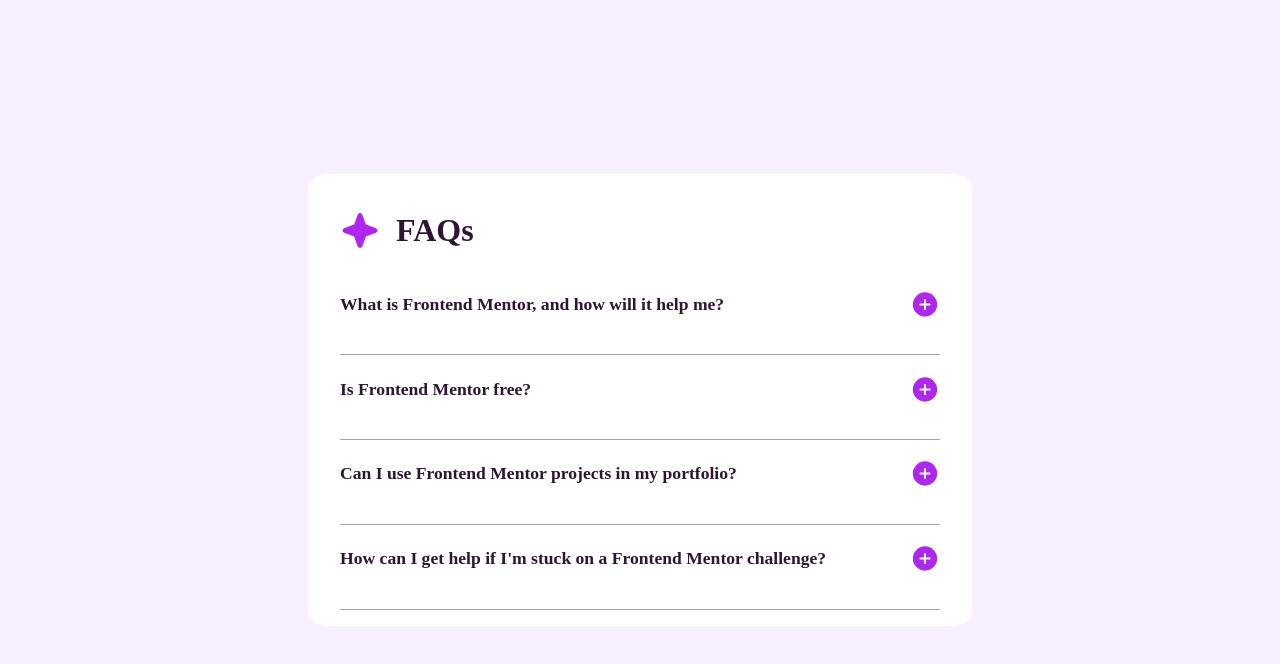
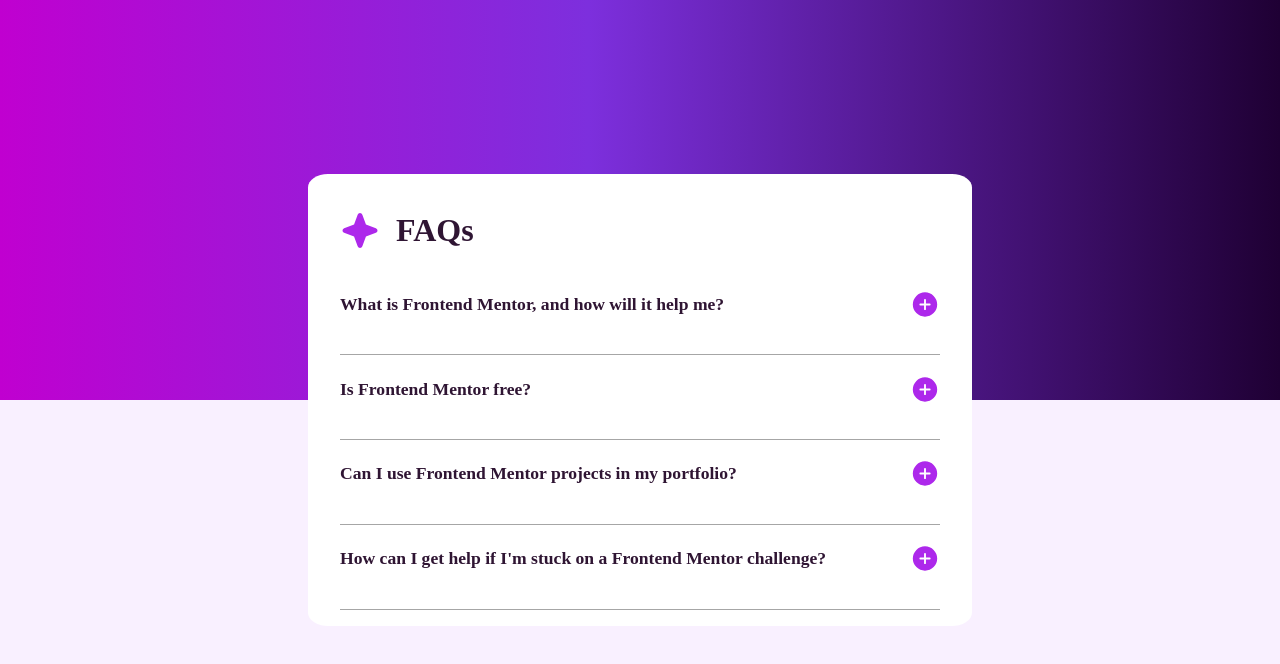
Before and after one commit to mawrs/FAQs, a plain HTML site: page index.html in a window 1280 px wide. Drawn offline with Linux system fonts and the light colour scheme.

Commit message:
Update app.css

```diff
--- a/app.css
+++ b/app.css
@@ -16,12 +16,14 @@ body {
     min-height: 100vh;
 }
 
-.background img {
-    position: fixed;
+.background {
+    background: rgb(192, 0, 208);
+    background: linear-gradient(90deg, rgba(192, 0, 208, 1) 0%, rgba(125, 47, 221, 1) 46%, rgba(31, 0, 52, 1) 100%);
+    position: absolute;
     top: 0;
     left: 0;
     width: 100vw;
-    height: 40vh;
+    height: 50vh;
     overflow: hidden;
     z-index: -1;
 }
```
